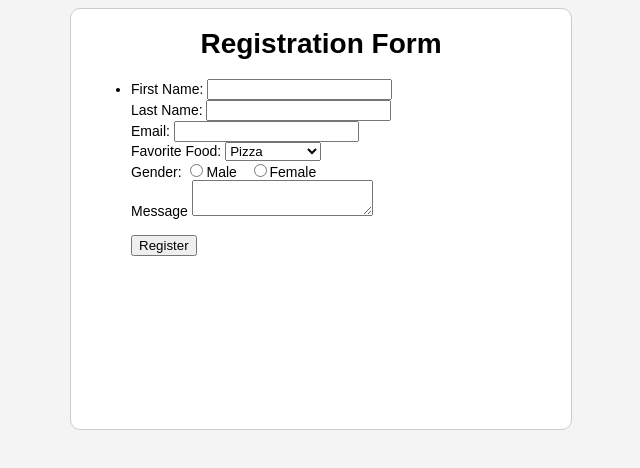
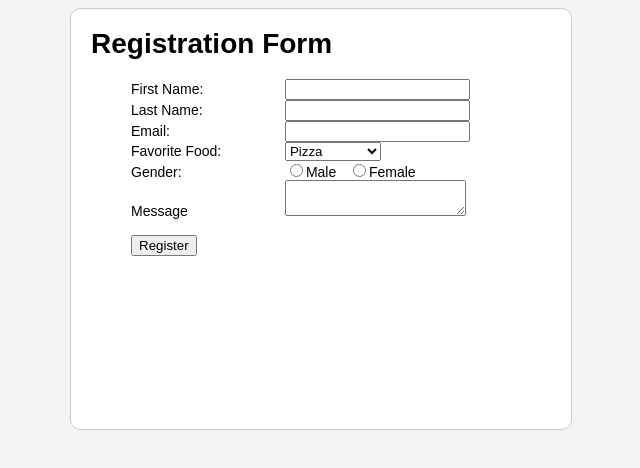
Before and after one commit to soni-R/learn-complete-web-dev-from-scratch, a plain HTML site: page html-css/index.html in a window 1280 px wide. Shown: the whole page, without its empty margins (319-959 px from the left). Drawn offline with Linux system fonts and the light colour scheme.

Commit message:
Add css for form

```diff
--- a/html-css/css/style.css
+++ b/html-css/css/style.css
@@ -10,21 +10,15 @@ body{
 	border: 1px solid #ccc;
 	padding:0 20px 20px 20px;
 	border-radius:10px;
-	text-align:center;
 	background:#fff;
 	min-height:400px;
 }
 
-th,td{
-	width:100px;
-	text-align:center;
+li{
+	list-style:none;
 }
 
-td{
-	border-bottom: 1px dashed #ccc;
-	padding:3px 0;
+label{
+	display:inline-block;
+	width:150px;
 }
-
-li{
-	text-align:left;
-}
```
